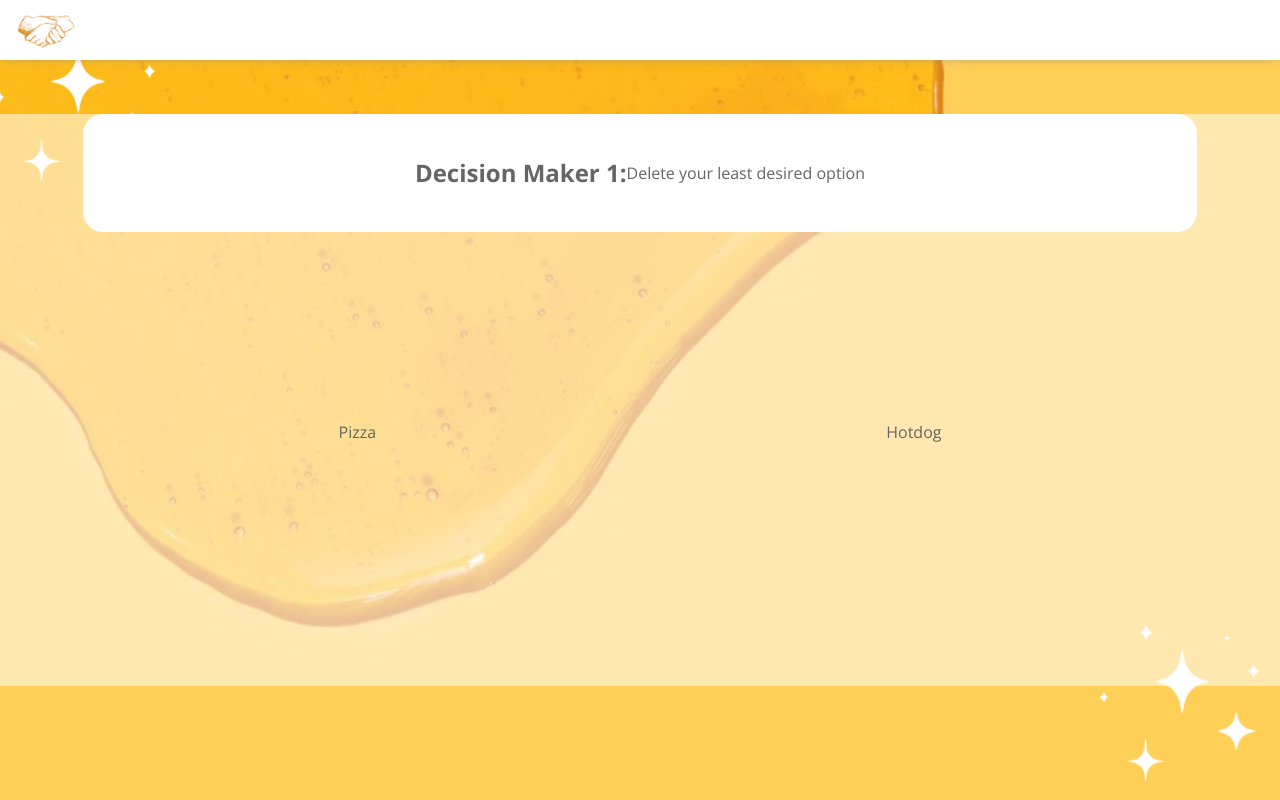
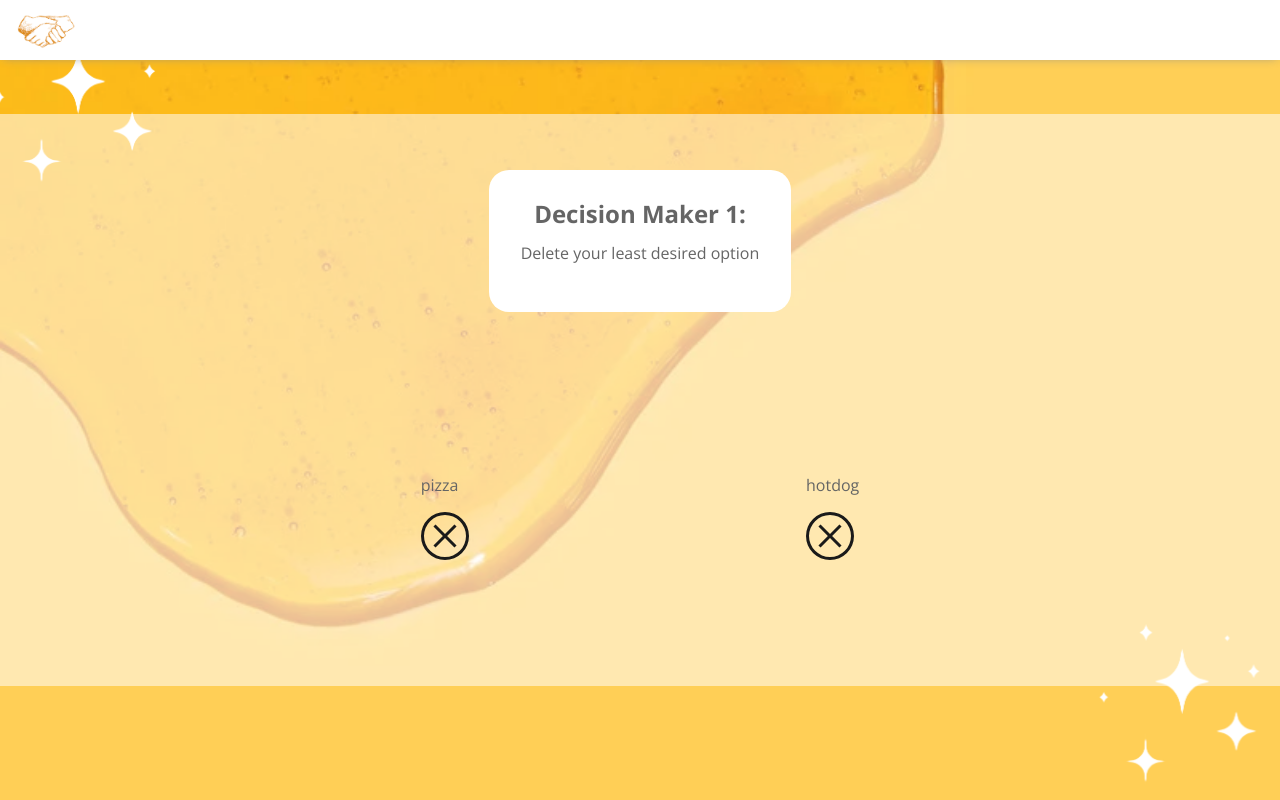
Before and after one commit to time2fishman/agree-to-disagree, a React (Create React App) app: page /play in a window 1280 px wide. Built offline with nearby package versions, Linux system fonts and the light colour scheme; a web font is replaced by a local one.

Commit message:
Added remove icons

```diff
--- a/src/components/PlayPage/PlayPage.css
+++ b/src/components/PlayPage/PlayPage.css
@@ -29,74 +29,29 @@
 }
 
 .info-box {
-    width: 100%;
+    /* width: 100%; */
     padding: 2em;
-    display: flex;
-    flex-wrap: wrap;
-    justify-content: center;
-    align-items: center;
+    margin-top: 5%;
+    /* display: flex; */
+    /* flex-wrap: wrap; */
+    /* justify-content: center; */
+    /* align-items: center; */
     text-align: center;
     background-color: white;
     border-radius: 20px;
 }
 
 .choose-one {
-    margin:auto;
     width: 100%;
     height: 70%;
     grid-column: 2;
     grid-row: 3;
     display: flex;
-    justify-content: space-around;
+    justify-content: space-evenly;
     align-items: center;
-    /* background-color: aquamarine; */
 }
 
-/*
-.Play-container{
-    border-radius: 20px;
-    width: 100%;
-    padding: 15px;
-    background-color: white;
-    box-shadow: 0 0 10px -3px grey;
-    margin-bottom: 20px;
+.delete-button {
+    cursor: pointer;
+    width: 3em;
 }
-
-.orange-circle-container{ */
-/* border:solid; */
-/* display: flex;
-    justify-content: space-around;
-}
-
-.orange-circle-small{
-    display: flex;
-    flex-wrap: wrap;
-    justify-content: center;
-    align-content: center;
-    color: white;
-    height: 50px;
-    width: 50px;
-    background-color: #da7e05;
-    border-radius: 50%;
-    font-size: large;
-    font-weight: 600;
-    box-shadow: 0 0 10px -2px grey;
-}
-
-.Add-food-container{
-    border-radius: 20px;
-    width: 100%;
-    padding: 15px;
-    background-color: white;
-    box-shadow: 0 0 10px -3px grey;
-    margin-bottom: 30px;
-    color: grey;
-    display: flex;
-    flex-wrap: nowrap;
-    justify-content: space-between;
-    align-content: center;
-}
-
-.Add-food-container h4{
-    align-self: center;
-} */
--- a/src/components/PlayPage/PlayPage.js
+++ b/src/components/PlayPage/PlayPage.js
@@ -1,7 +1,7 @@
 import React, { useContext, useEffect } from 'react';
 import { AppContext } from '../../AppContext';
-import '../Option/Option'
 import './PlayPage.css'
+import remove from '../../images/removeItem.svg'
 
 const PlayPage = () => {
 
@@ -12,6 +12,10 @@ const PlayPage = () => {
         console.log("testing")
     })
 
+    const handleClick = () => {
+        alert("are you sure you want to delete this food?")
+    }
+
     return (
         <div className='playPage-main'>
             <div className='playPage-background'></div>
@@ -21,8 +25,14 @@ const PlayPage = () => {
                     <p>Delete your least desired option</p>
                 </div>
                 <div className='choose-one'>
-                    <div className='food-choice'>Pizza</div>
-                    <div className='food-choice'>Hotdog</div>
+                    <div className='food-choice'>
+                        <p>pizza</p>
+                        <img onClick={handleClick} className='delete-button' src={remove} alt='Remove Button' />
+                    </div>
+                    <div className='food-choice'>
+                        <p>hotdog</p>
+                        <img onClick={handleClick} className='delete-button' src={remove} alt='Remove Button' />
+                    </div>
                 </div>
             </div>
         </div>
```
Also changed, not shown: src/images/removeItem.svg (added).
